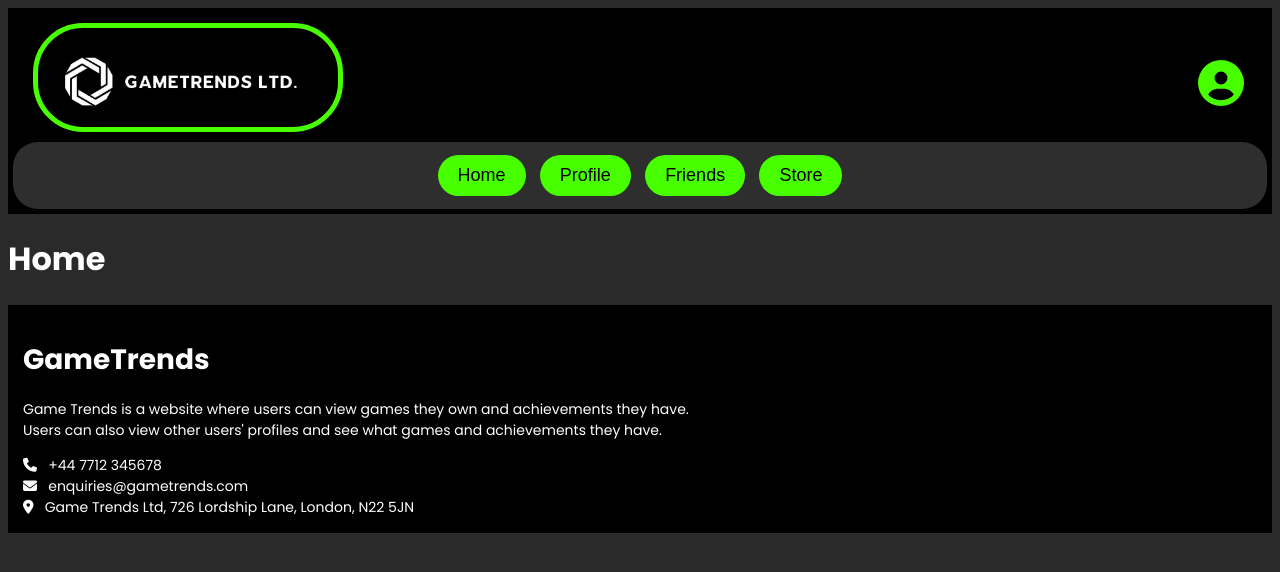
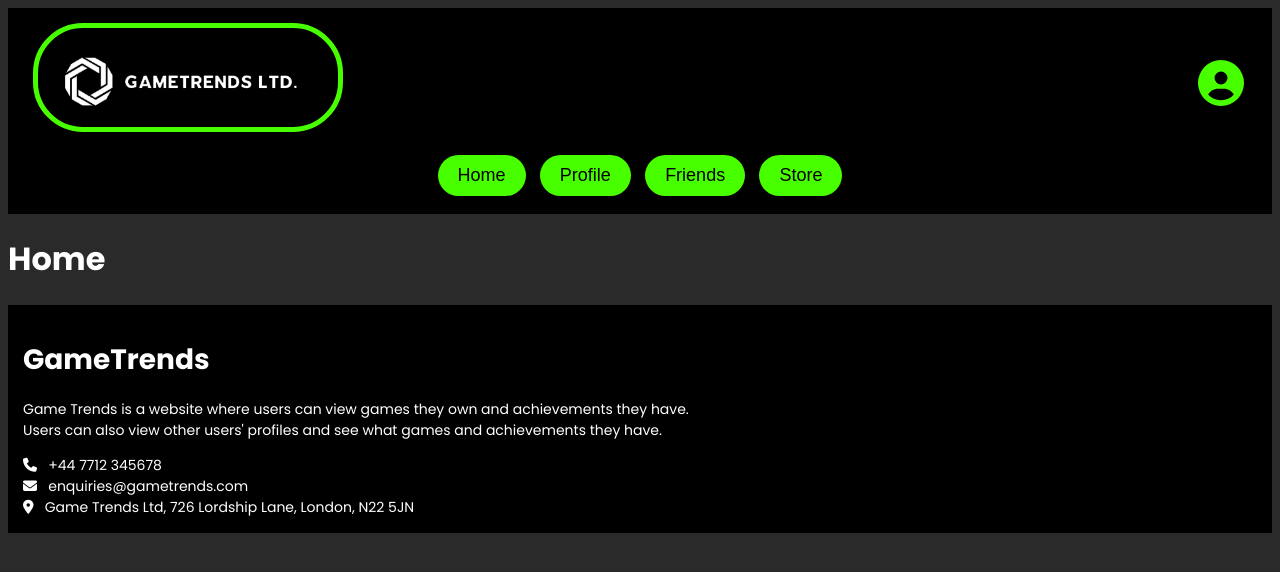
Before and after one commit to ABleasdale1/GameTrends, a Django app: page / in a window 1280 px wide. Shown: the top 572 px of the page. Run offline with Django 4.2, Linux system fonts and the light colour scheme; some libraries are stand-ins or nearby versions.

Commit message:
Added Icon changed nav-bar

```diff
--- a/gameTrends/userApp/static/userApp/css/mainStyles.css
+++ b/gameTrends/userApp/static/userApp/css/mainStyles.css
@@ -21,7 +21,7 @@ html {
     justify-content: space-between;
     width: 100%;
     padding: 8px 0;
-    background-color: #2e2e2e;
+    /* background-color: #2e2e2e; */
     border-radius: 25px;
 }
 
--- a/gameTrends/userApp/templates/userApp/friends.html
+++ b/gameTrends/userApp/templates/userApp/friends.html
@@ -5,6 +5,7 @@
     <title>Game Trends</title>
     <meta charset="UTF-8">
     <meta name="viewport" content="width=device-width, initial-scale=1.0">
+    <link rel="icon" href="{% static 'userApp/images/game-trends-small-logo.png' %}">
     <link type="text/css" rel="stylesheet" href="{% static 'userApp/css/mainStyles.css' %}">
     <link type="text/css" rel="stylesheet" href="{% static 'userApp/css/friendsStyles.css' %}">
     <link rel="stylesheet" href="https://fonts.googleapis.com/css2?family=Poppins:wght@400;500;600;700&display=swap">
--- a/gameTrends/userApp/templates/userApp/home.html
+++ b/gameTrends/userApp/templates/userApp/home.html
@@ -5,6 +5,7 @@
     <title>Game Trends</title>
     <meta charset="UTF-8">
     <meta name="viewport" content="width=device-width, initial-scale=1.0">
+    <link rel="icon" href="{% static 'userApp/images/game-trends-small-logo.png' %}">
     <link type="text/css" rel="stylesheet" href="{% static 'userApp/css/mainStyles.css' %}">
     <link type="text/css" rel="stylesheet" href="{% static 'userApp/css/homeStyles.css' %}">
     <link rel="stylesheet" href="https://fonts.googleapis.com/css2?family=Poppins:wght@400;500;600;700&display=swap">
--- a/gameTrends/userApp/templates/userApp/profile.html
+++ b/gameTrends/userApp/templates/userApp/profile.html
@@ -5,6 +5,7 @@
     <title>Game Trends</title>
     <meta charset="UTF-8">
     <meta name="viewport" content="width=device-width, initial-scale=1.0">
+    <link rel="icon" href="{% static 'userApp/images/game-trends-small-logo.png' %}">
     <link type="text/css" rel="stylesheet" href="{% static 'userApp/css/mainStyles.css' %}">
     <link type="text/css" rel="stylesheet" href="{% static 'userApp/css/profileStyles.css' %}">
     <link rel="stylesheet" href="https://fonts.googleapis.com/css2?family=Poppins:wght@400;500;600;700&display=swap">
--- a/gameTrends/userApp/templates/userApp/store.html
+++ b/gameTrends/userApp/templates/userApp/store.html
@@ -5,6 +5,7 @@
     <title>Game Trends</title>
     <meta charset="UTF-8">
     <meta name="viewport" content="width=device-width, initial-scale=1.0">
+    <link rel="icon" href="{% static 'userApp/images/game-trends-small-logo.png' %}">
     <link type="text/css" rel="stylesheet" href="{% static 'userApp/css/mainStyles.css' %}">
     <link type="text/css" rel="stylesheet" href="{% static 'userApp/css/profileStyles.css' %}">
     <link rel="stylesheet" href="https://fonts.googleapis.com/css2?family=Poppins:wght@400;500;600;700&display=swap">
```
Also changed, not shown: gameTrends/userApp/static/userApp/images/game-trends-small-logo.png (added).
